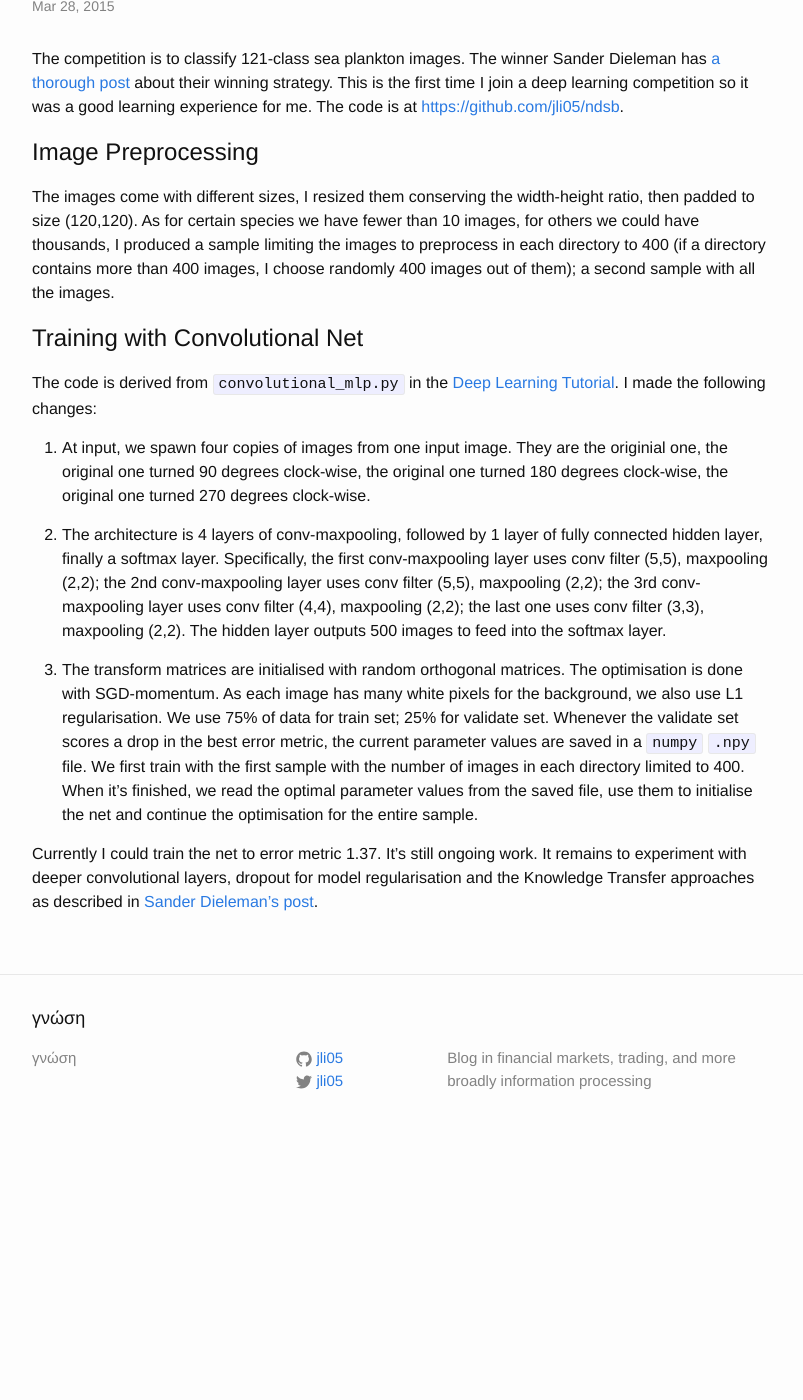
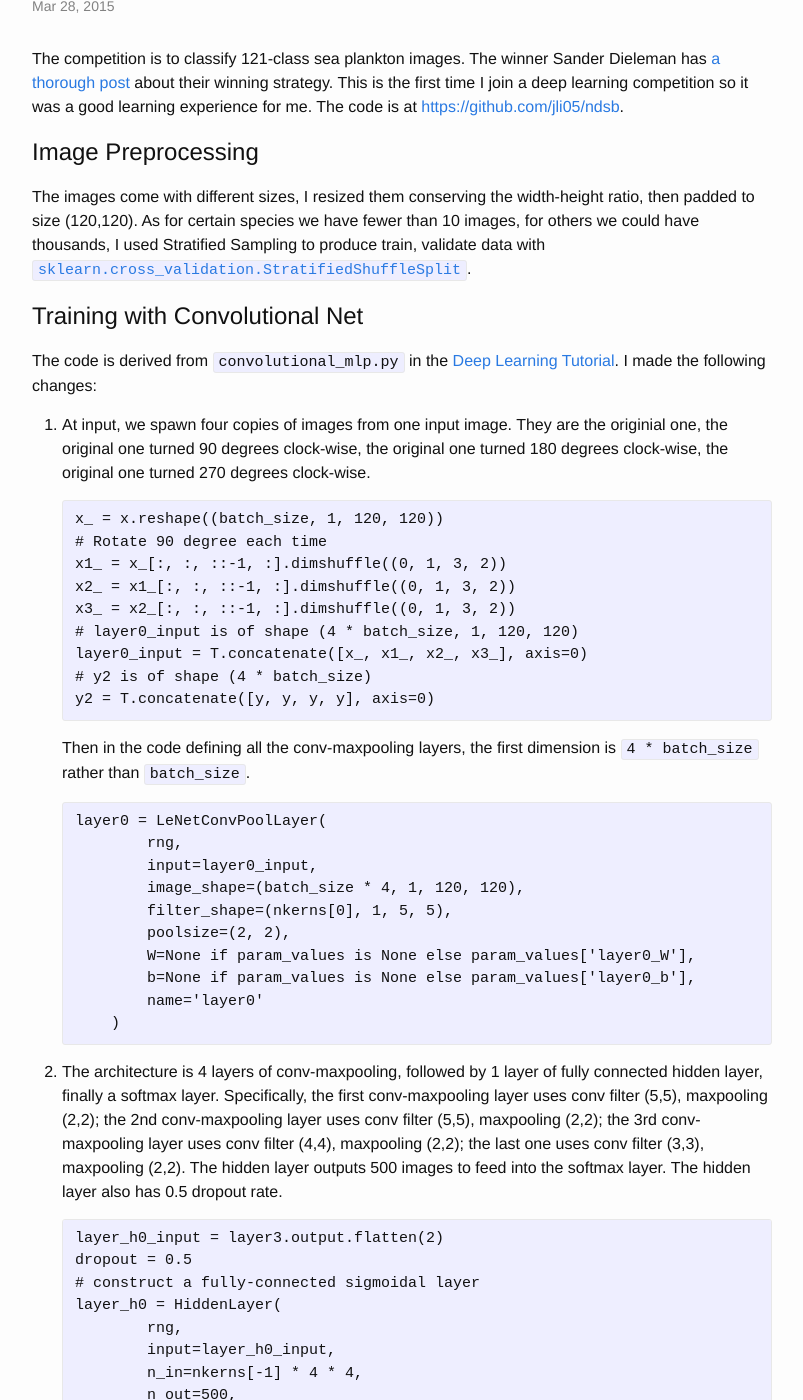
Before and after one commit to jli05/jli05.github.io, a Jekyll site: the page built from _posts/2015-03-28-Kaggle-NDSB.markdown, in a window 1280 px wide and 1400 px high, scrolled down 195 px. Shown: the whole window, without its empty margins (238-1041 px from the left). Built offline with Jekyll 4.4.1, drawn with Linux system fonts in a browser that asks for light colours; Markdown is read by kramdown in place of the engine named in the settings; before the commit the page ends 1347 px from its top, so only the background shows below that; some of the changed text lies outside the part shown.

Commit message:
Updated the NDSB post

```diff
--- a/_posts/2015-03-28-Kaggle-NDSB.markdown
+++ b/_posts/2015-03-28-Kaggle-NDSB.markdown
@@ -6,17 +6,115 @@
 The competition is to classify 121-class sea plankton images. The winner Sander Dieleman has [a thorough post][1] about their winning strategy. This is the first time I join a deep learning competition so it was a good learning experience for me. The code is at [https://github.com/jli05/ndsb](https://github.com/jli05/ndsb).
 
 # Image Preprocessing
-The images come with different sizes, I resized them conserving the width-height ratio, then padded to size (120,120). As for certain species we have fewer than 10 images, for others we could have thousands, I produced a sample limiting the images to preprocess in each directory to 400 (if a directory contains more than 400 images, I choose randomly 400 images out of them); a second sample with all the images.
+The images come with different sizes, I resized them conserving the width-height ratio, then padded to size (120,120). As for certain species we have fewer than 10 images, for others we could have thousands, I used Stratified Sampling to produce train, validate data with [`sklearn.cross_validation.StratifiedShuffleSplit`](http://scikit-learn.org/stable/modules/generated/sklearn.cross_validation.StratifiedShuffleSplit.html).
 
 # Training with Convolutional Net
 The code is derived from `convolutional_mlp.py` in the [Deep Learning Tutorial](http://deeplearning.net/tutorial/). I made the following changes:
 
-1. At input, we spawn four copies of images from one input image. They are the originial one, the original one turned 90 degrees clock-wise, the original one turned 180 degrees clock-wise, the original one turned 270 degrees clock-wise.
+<ol>
+<li><p>At input, we spawn four copies of images from one input image. They are the originial one, the original one turned 90 degrees clock-wise, the original one turned 180 degrees clock-wise, the original one turned 270 degrees clock-wise.</p>
+<pre><code>x_ = x.reshape((batch_size, 1, 120, 120))
+# Rotate 90 degree each time
+x1_ = x_[:, :, ::-1, :].dimshuffle((0, 1, 3, 2))
+x2_ = x1_[:, :, ::-1, :].dimshuffle((0, 1, 3, 2))
+x3_ = x2_[:, :, ::-1, :].dimshuffle((0, 1, 3, 2))
+# layer0_input is of shape (4 * batch_size, 1, 120, 120)
+layer0_input = T.concatenate([x_, x1_, x2_, x3_], axis=0)
+# y2 is of shape (4 * batch_size)
+y2 = T.concatenate([y, y, y, y], axis=0)
+</code></pre>
+<p>Then in the code defining all the conv-maxpooling layers, the first dimension is <code>4 * batch_size</code> rather than <code>batch_size</code>.</p>
+<pre><code>layer0 = LeNetConvPoolLayer(
+        rng,
+        input=layer0_input,
+        image_shape=(batch_size * 4, 1, 120, 120),
+        filter_shape=(nkerns[0], 1, 5, 5),
+        poolsize=(2, 2),
+        W=None if param_values is None else param_values['layer0_W'],
+        b=None if param_values is None else param_values['layer0_b'],
+        name='layer0'
+    )
+</code></pre>
+</li>
 
-2. The architecture is 4 layers of conv-maxpooling, followed by 1 layer of fully connected hidden layer, finally a softmax layer. Specifically, the first conv-maxpooling layer uses conv filter (5,5), maxpooling (2,2); the 2nd conv-maxpooling layer uses conv filter (5,5), maxpooling (2,2); the 3rd conv-maxpooling layer uses conv filter (4,4), maxpooling (2,2); the last one uses conv filter (3,3), maxpooling (2,2). The hidden layer outputs 500 images to feed into the softmax layer.
+<li><p>The architecture is 4 layers of conv-maxpooling, followed by 1 layer of fully connected hidden layer, finally a softmax layer. Specifically, the first conv-maxpooling layer uses conv filter (5,5), maxpooling (2,2); the 2nd conv-maxpooling layer uses conv filter (5,5), maxpooling (2,2); the 3rd conv-maxpooling layer uses conv filter (4,4), maxpooling (2,2); the last one uses conv filter (3,3), maxpooling (2,2). The hidden layer outputs 500 images to feed into the softmax layer. The hidden layer also has 0.5 dropout rate.</p>
+<pre><code>layer_h0_input = layer3.output.flatten(2)
+dropout = 0.5
+# construct a fully-connected sigmoidal layer
+layer_h0 = HiddenLayer(
+        rng,
+        input=layer_h0_input,
+        n_in=nkerns[-1] * 4 * 4,
+        n_out=500,
+        activation=sigmoid,
+        srng=srng,
+        dropout=dropout,
+        W=None if param_values is None else param_values['layer_h0_W'],
+        b=None if param_values is None else param_values['layer_h0_b'],
+        name='layer_h0'
+    )
 
-3. The transform matrices are initialised with random orthogonal matrices. The optimisation is done with SGD-momentum. As each image has many white pixels for the background, we also use L1 regularisation. We use 75% of data for train set; 25% for validate set. Whenever the validate set scores a drop in the best error metric, the current parameter values are saved in a `numpy` `.npy` file. We first train with the first sample with the number of images in each directory limited to 400. When it's finished, we read the optimal parameter values from the saved file, use them to initialise the net and continue the optimisation for the entire sample.
+# classify the values of the fully-connected sigmoidal layer
+layer_logistic = LogisticLayer(
+        input=layer_h0.output,
+        n_in=500,
+        n_out=n_classes,
+        W=None if param_values is None else param_values['layer_logistic_W'],
+        b=None if param_values is None else param_values['layer_logistic_b'],
+        name='layer_logistic'
+    )
 
-Currently I could train the net to error metric 1.37. It's still ongoing work. It remains to experiment with deeper convolutional layers, dropout for model regularisation and the Knowledge Transfer approaches as described in [Sander Dieleman's post][1].
+layer_logistic_validate = LogisticLayer(
+        input=layer_h0.output_shrunk,
+        n_in=500,
+        n_out=n_classes,
+        W=layer_logistic.W,
+        b=layer_logistic.b,
+        name='layer_logistic_validate'
+    )
+</code></pre>
+<p>whereas for the Logistic Layer, <code>output</code> uses the Theano RandomStreams for binomial sampling, <code>output_shrunk</code> turns off binomial activation but multiplies the sigmoidal output by the dropout rate.</p>
+<pre><code>class HiddenLayer(object):
+    def __init__(self, rng, input, n_in, n_out, W=None, b=None,
+                 activation=None, srng=None, dropout=0.0, name=None):
+        ....
+        prob_retain = 1 - dropout
+        if dropout > 1e-8:
+            self.output = self.output_ * srng.binomial(size=(n_out,),
+                                                      p=prob_retain)
+            self.output_shrunk = self.output_ * prob_retain
+        else:
+            self.output = self.output_
+            self.output_shrunk = self.output_
+        ....
+</code></pre>
+<p>When we train the network we use <code>layer_logistic</code>. For calculation of validation score, we use <code>layer_logistic_validate</code>. Note both layers share the same weight and bias matrices.</p></li>
+
+<li><p>The transform matrices are initialised with random orthogonal matrices. The optimisation is done with SGD-momentum.</p>
+<pre><code>param_deltas = [theano.shared(param.get_value() * 0.0,
+                                  broadcastable=param.broadcastable)
+                    for param in params]
+
+param_delta_updates = [
+        (delta_i, clipped(rho * delta_i - eta * grad_i))
+        for delta_i, grad_i in zip(param_deltas, grads)
+        ]
+
+updates = param_delta_updates + [
+        (param_i, param_i + clipped(rho * delta_i - eta * grad_i))
+        for param_i, delta_i, grad_i in zip(params, param_deltas, grads)
+        ]
+</code></pre>
+<p>We use L2 regularisation.
+<pre><code># create a list of all model parameters to be fit by gradient descent
+params = layer_logistic.params + layer_h0.params \
+        + layer3.params + layer2.params + layer1.params + layer0.params
+
+L2_norm = sum([T.sum(p_ ** 2) for p_ in params])
+cost = layer_logistic.negative_log_likelihood(y2) + C * L2_norm
+</code></pre></p>
+<p>We split 75% of data for train set; 25% for validate set. Whenever the validate set scores a drop in the best error metric, the current parameter values are saved once. We first train the network with learning rate 0.04 for 2-4 epochs, then with learning rate 0.02 for 200 epochs, we half the learning rate every 20 epochs, till 0.0001. The regularisation constant <code>C</code> needs to be reduced as well as the error metric drops and the total parameter L2-norm increases.</p></li></ol>
+
+Currently I could train the net to error metric 1.16. It's still ongoing work. It remains to experiment with deeper convolutional layers, maxout for model regularisation and the Knowledge Transfer approaches as described in [Sander Dieleman's post][1].
 
 [1]: http://benanne.github.io/2015/03/17/plankton.html
```
